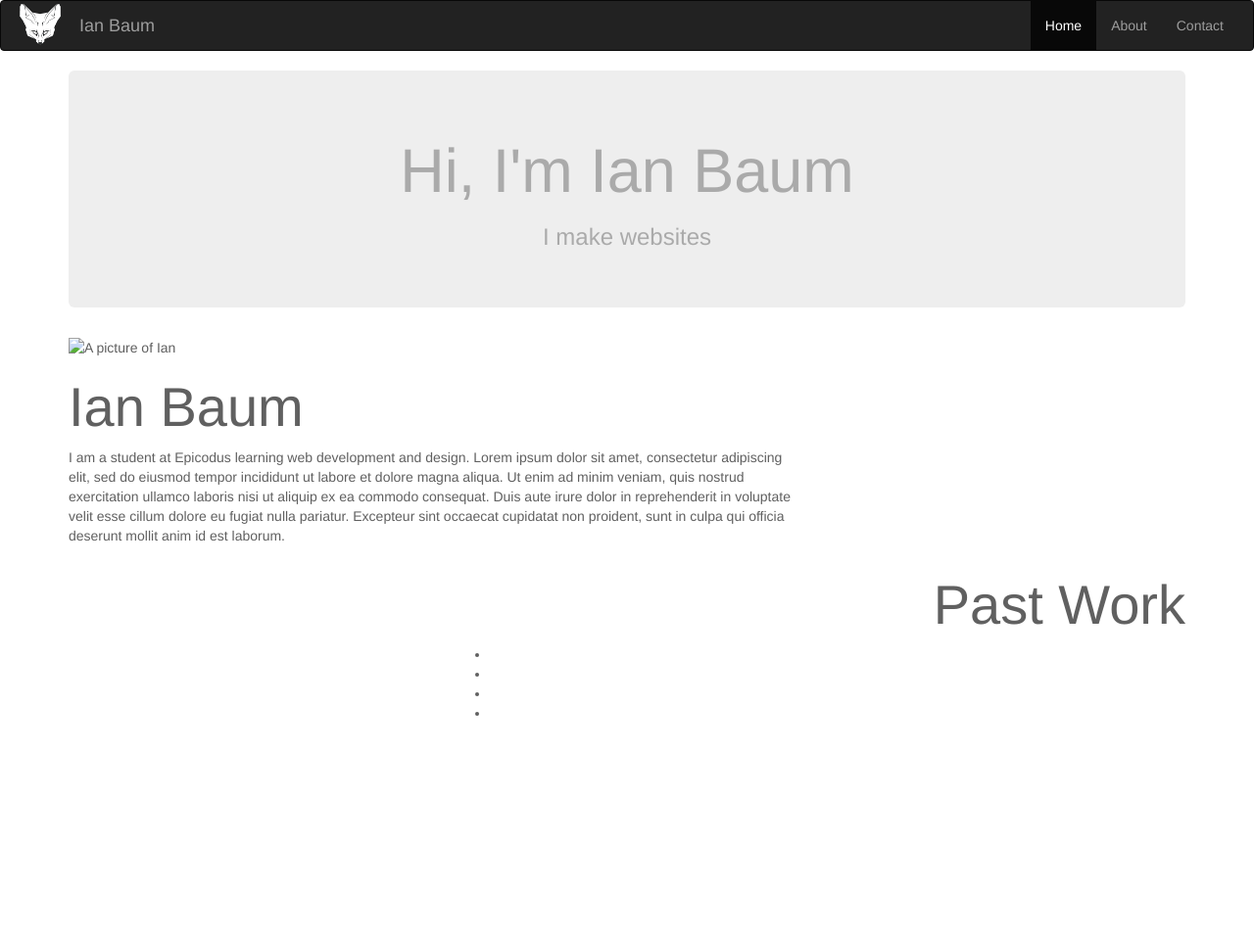
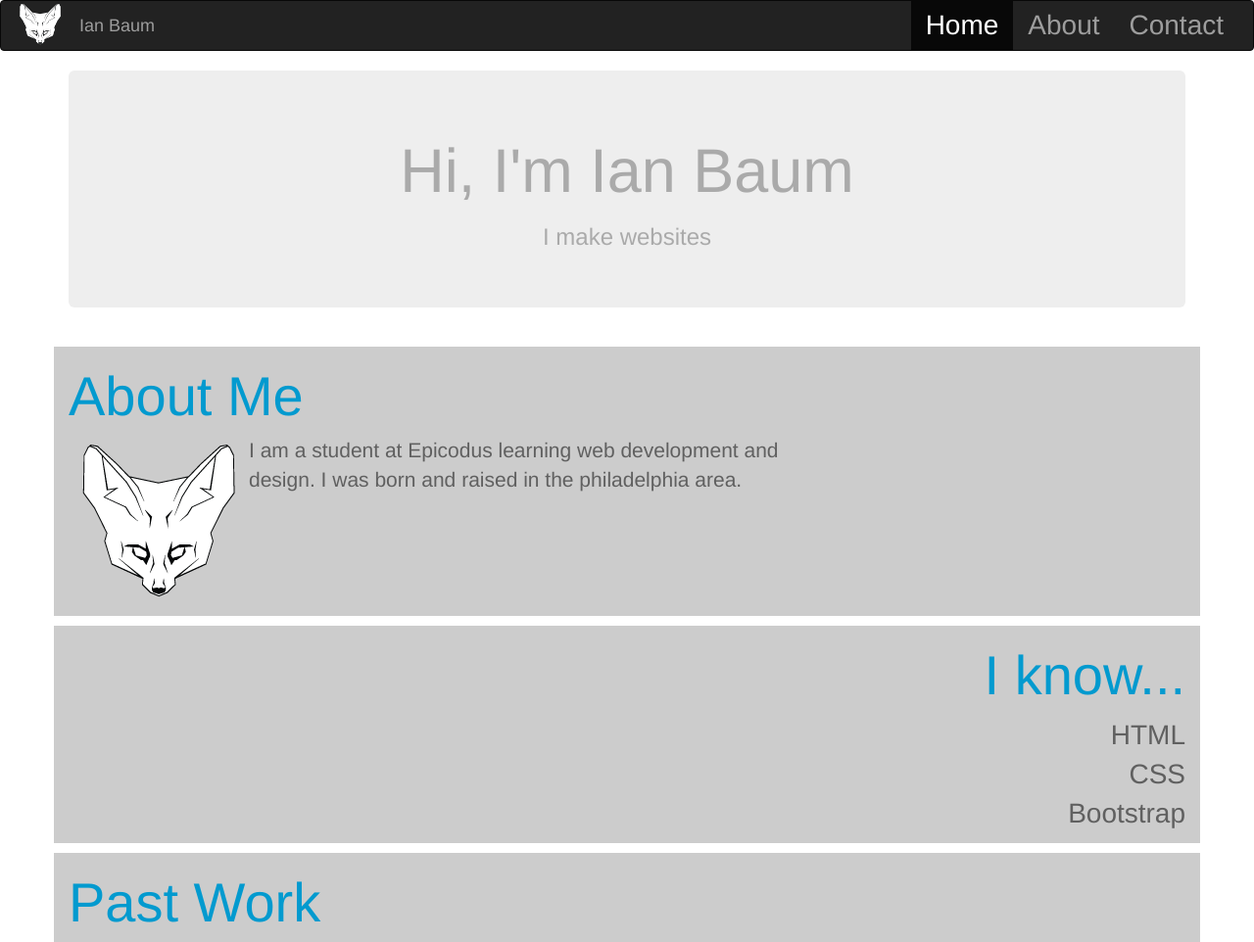
Before and after one commit to IanBaum/Portfolio, a plain HTML site: page index.html in a window 1280 px wide. Shown: the whole page at 98% size. Before the commit the page ends 800 px from the top, so only its background shows below. Drawn offline with nearby package versions, Linux system fonts and the light colour scheme.

Commit message:
add styling for main elements

```diff
--- a/css/styles.css
+++ b/css/styles.css
@@ -4,7 +4,22 @@ body{
 
 h2{
   font-size:4em;
+  color: #029ACF;
 }
+
+ol, ul{
+  list-style: none;
+  font-size: 2em;
+}
+.main-text{
+  font-size:1.5em;
+}
+
+.main{
+  background-color: #CCC;
+  margin-top: 10px;
+}
+
 #nav-logo{
   height:auto;
   width:50px;
@@ -15,11 +30,14 @@ h2{
   text-align:center;
   color: #AAAAAA;
 }
+#about-pic{
+  float:left;
+}
 
 #profile{
 
 }
 
-#projects{
+#experience{
   text-align:right;
 }
--- a/index.html
+++ b/index.html
@@ -44,33 +44,49 @@
           </div>
         </div>
       </div>
+
+      <!-- Profile -->
       <div class="row">
-        <!-- Profile -->
-        <div id="profile" class="col-sm-8">
-          <img src="" alt="A picture of Ian">
-          <h2>Ian Baum</h2>
-          <p>I am a student at Epicodus learning web development and design. Lorem ipsum
-            dolor sit amet, consectetur adipiscing elit, sed do eiusmod tempor incididunt
-            ut labore et dolore magna aliqua. Ut enim ad minim veniam, quis nostrud
-            exercitation ullamco laboris nisi ut aliquip ex ea commodo consequat.
-            Duis aute irure dolor in reprehenderit in voluptate velit esse cillum
-            dolore eu fugiat nulla pariatur. Excepteur sint occaecat cupidatat non
-            proident, sunt in culpa qui officia deserunt mollit anim id est laborum.</p>
+        <div id="profile" class="col-sm-12 main">
+          <h2>About Me</h2>
+          <div class="row">
+            <div class="col-sm-8">
+          <img id="about-pic" src="img/logo.png" alt="An illustration of a fennec fox made by the website creator.">
+          <p class="main-text">I am a student at Epicodus learning web development
+          and design. I was born and raised in the philadelphia area. </p>
+            </div>
+          </div>
         </div>
       </div>
-        <!-- Projects -->
+
+      <!-- Experience -->
       <div class="row">
-        <div id="projects"class="col-sm-8 col-sm-push-4">
-          <h2>Past Work</h2>
-          <ul>
-            <li></li>
-            <li></li>
-            <li></li>
-            <li></li>
-          </ul>
+        <div id="experience" class="col-sm-12 main">
+          <h2>I know...</h2>
+
+          <div class="row">
+            <div class="col-sm-8 col-sm-push-4">
+              <ul>
+                <li>HTML</li>
+                <li>CSS</li>
+                <li>Bootstrap</li>
+              </ul>
+            </div>
+          </div>
         </div>
       </div>
-    </div>
+      <!-- Projects -->
+      <div class="row">
+        <div class="col-sm-12 main">
+          <div class="row">
+            <div id="projects"class="col-sm-8">
+              <h2>Past Work</h2>
+
+            </div>
+          </div> <!-- Project row inner end -->
+        </div>
+      </div><!-- Project row outer end -->
+    </div> <!-- main container end -->
 
 
     <!-- Contact Modal -->
```
